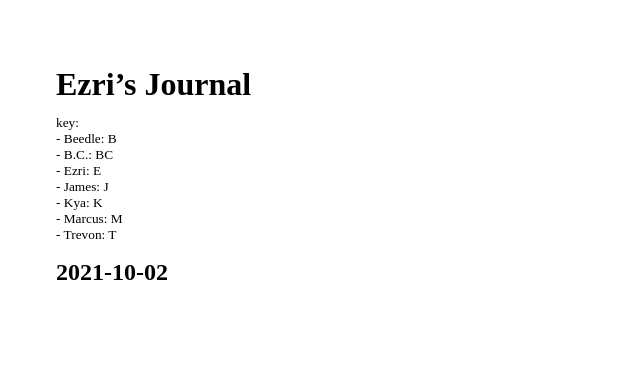
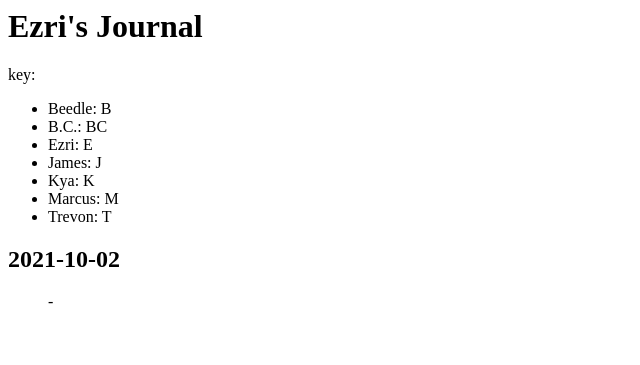
Before and after one commit to LeonBaram/LeonBaram.github.io, a plain HTML site: page index.html in a window 1280 px wide. Shown: the whole page, without its empty margins (0-640 px from the left). Drawn offline with Linux system fonts and the light colour scheme.

```diff
--- a/index.html
+++ b/index.html
@@ -1,11 +1,15 @@
-<!DOCTYPE HTML PUBLIC "-//W3C//DTD HTML 4.0//EN" "http://www.w3.org/TR/REC-html40/strict.dtd">
-<html><head><meta name="qrichtext" content="1" /><meta http-equiv="Content-Type" content="text/html; charset=UTF-8" /><style type="text/css">
-p, li { white-space: pre-wrap; }
-</style></head><body style=" font-family:'Ubuntu'; font-size:10pt; font-weight:400; font-style:normal;">
-<table style="-qt-table-type: root; margin-top:45px; margin-bottom:45px; margin-left:45px; margin-right:45px;">
-<tr>
-<td style="border: none;">
-<h1 style=" margin-top:18px; margin-bottom:12px; margin-left:0px; margin-right:0px; -qt-block-indent:0; text-indent:0px;"><span style=" font-size:xx-large; font-weight:600;">Ezri’s Journal</span> </h1>
-<p style=" margin-top:12px; margin-bottom:12px; margin-left:0px; margin-right:0px; -qt-block-indent:0; text-indent:0px;">key:<br />- Beedle: B<br />- B.C.: BC<br />- Ezri: E<br />- James: J<br />- Kya: K<br />- Marcus: M<br />- Trevon: T </p>
-<h2 style=" margin-top:16px; margin-bottom:12px; margin-left:0px; margin-right:0px; -qt-block-indent:0; text-indent:0px;"><span style=" font-size:x-large; font-weight:600;">2021-10-02</span> </h2>
-<p style="-qt-paragraph-type:empty; margin-top:0px; margin-bottom:0px; margin-left:0px; margin-right:0px; -qt-block-indent:0; text-indent:0px;"><br /></p></td></tr></table></body></html>
+<h1 id="ezrisjournal">Ezri's Journal</h1>
+<p>key:  </p>
+<ul>
+<li>Beedle: B  </li>
+<li>B.C.: BC  </li>
+<li>Ezri: E  </li>
+<li>James: J  </li>
+<li>Kya: K  </li>
+<li>Marcus: M  </li>
+<li>Trevon: T  </li>
+</ul>
+<h2 id="20211002">2021-10-02</h2>
+<ul>
+-
+</ul>
--- /dev/null
+++ b/styles.css
@@ -0,0 +1,3 @@
+* {
+    font-family: "Ubuntu"
+}
```
